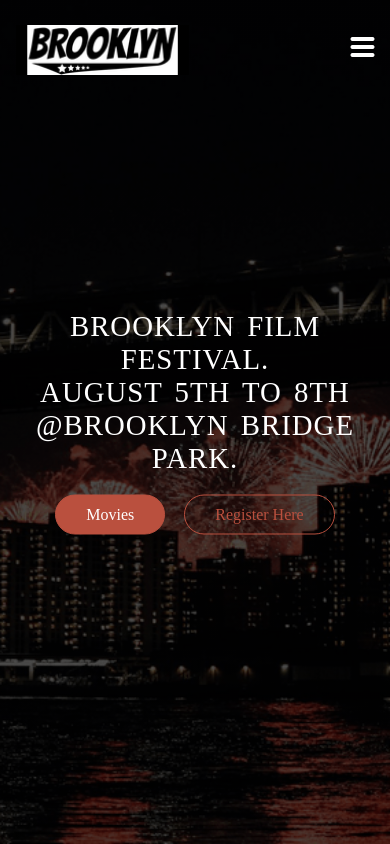
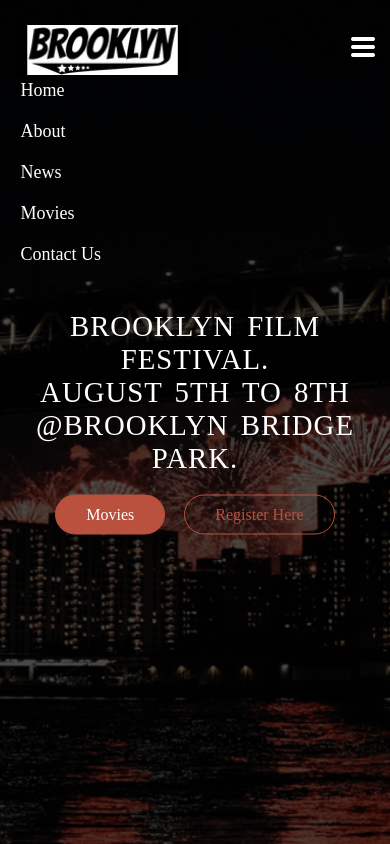
Before and after one commit to tahminaahmedrima/BrooklynFilm-Fest, a plain HTML site: page index.html in a window 390 px wide. Both pictures are taken after a click on the link 362 px from the left and 48 px from the top of the page. Shown: the top 844 px of the page. Drawn offline with nearby package versions, Linux system fonts and the light colour scheme; files whose address does not match are found by name.

Commit message:
final file updated

```diff
--- a/brooklyn.js
+++ b/brooklyn.js
@@ -13,4 +13,8 @@
       document.getElementById("main-nav").className = "";
     }
   }
+  $(".mobile-nav-icon").click(function () {
+    $("#nav-items").toggle();
+    document.getElementById("nav-items").className = "mobile-nav-items";
+  });
 });
--- a/index.html
+++ b/index.html
@@ -15,7 +15,7 @@
         <nav id="main-nav">
             <div class="row">
                 <img src="./images/logo1-min.png" alt="Brooklyn logo" class="logo">
-                <ul class="main-nav js--main-nav">
+                <ul class="main-nav js--main-nav" id="nav-items">
                     <li><a href="#home">Home</a></li>
                     <li><a href="#about">About</a></li>
                     <li><a href="#news">News</a></li>
@@ -31,7 +31,6 @@
             <a class="btn btn-ghost js--scroll-to-start" href="#register">Register Here</a>
         </div>
     </header>
-
     <section class="section-about js--section-about" id="about">
         <div class="row">
             <h2>About</h2>
@@ -44,12 +43,10 @@
                 <img src="./images/crowd-min.jpg" alt="Crowd image">
             </figure>
     </section>
-
     <section class="section-movies js--section-about" id="movies">
         <div class="row">
             <h2>Movies</h2>
         </div>
-
         <div class="row">
             <div class="col span-1-of-3">
             <div class="movies-box js--wp-4">
@@ -161,7 +158,7 @@
     </section>
     <section class="section-register" id="register">
         <div class="row">
-            <h2>Register</h2>
+            <h2>Register Now</h2>
         </div>
         <div class="row">
             <form method="post" action="#" class="register">
--- a/quries.css
+++ b/quries.css
@@ -121,4 +121,27 @@
   .contactus {
     width: 100%;
   }
+  .mobile-nav-items {
+    display: block;
+    margin-top: 70px;
+  }
+  .mobile-nav-items li {
+    text-decoration: none;
+    list-style-type: none;
+    padding: 10px 5px;
+  }
+  .mobile-nav-items li a {
+    color: white;
+    font-size: 18px;
+    text-decoration: none;
+    border-bottom: none;
+  }
+  .mobile-nav-icon {
+    position: absolute !important;
+    float: right;
+    cursor: pointer;
+    display: flex;
+    top: 0px;
+    right: 15px;
+  }
 }
--- a/style.css
+++ b/style.css
@@ -5,7 +5,7 @@
 }
 html,
 body {
-  background-color:#fff;
+  background-color: #fff;
   color: rgb(51, 51, 51);
   font-family: "sans-serif";
   font-weight: 300;
@@ -170,7 +170,6 @@
 .main-nav li {
   display: inline-block;
   margin-left: 40px;
-
 }
 .main-nav li a:link,
 .main-nav li a:visited {
@@ -193,42 +192,33 @@
   cursor: pointer;
   display: none;
 }
-
 .mobile-nav-icon i {
   font-size: 200%;
   color: #fff;
 }
-
-
 .sticky {
   position: fixed;
   top: 0;
   left: 0;
   width: 100%;
-  background-color: rgba(0,0,0, 0.9);
+  background-color: rgba(0, 0, 0, 0.9);
   z-index: 9999;
 }
-
 .sticky .main-nav {
   margin: 20px auto;
 }
-
 .sticky .main-nav li a:link,
 .sticky .main-nav li a:visited {
   padding: 10px 0;
   color: #fff;
 }
-
 .sticky .logo {
   display: block;
   margin: 5px auto;
 }
-
-
 .section-background {
   padding: 0;
   text-align: center;
-
 }
 .background-photo {
   list-style: none;
@@ -236,7 +226,6 @@
   margin: 0;
   overflow: hidden;
   background-color: #000;
-
 }
 .background-photo img {
   opacity: 0.7;
@@ -277,7 +266,6 @@
   text-align: justify;
   width: 100%;
 }
-
 .section-news {
   margin-top: 0;
   margin-bottom: 30px;
@@ -298,7 +286,7 @@
 .news-date {
   text-align: center;
   font-weight: 100;
-    font-size: 70%;;
+  font-size: 70%;
   margin-top: 0%;
   margin-bottom: 5%;
   font-style: italic;
@@ -308,12 +296,11 @@
   width: 100%;
   margin-top: 3px;
 }
-
 .section-contactus {
   padding: 0;
 }
 .contactus-photo {
-    width: 70%;
+  width: 50%;
   margin: 0;
   overflow: hidden;
   float: left;
@@ -322,7 +309,6 @@
 .contactus-showcase li {
   display: block;
 }
-
 .section-contactus .span-1-of-3 {
   text-align: center;
 }
@@ -345,12 +331,12 @@
 .register {
   width: 85%;
   margin: 0 auto;
-    padding: 25px 50PX;
+  padding: 25px 50px;
   box-sizing: 75%;
   border: 1px solid #ddd;
 }
-input[type=text],
-input[type=email],
+input[type="text"],
+input[type="email"],
 select {
   height: 35px !important;
   width: 80%;
@@ -358,7 +344,6 @@
   border-radius: 5px;
   border: 1px solid #ddd;
 }
-
 footer {
   background-color: rgb(34, 34, 34);
   padding: 50px;
@@ -366,15 +351,12 @@
   text-align: justify;
   color: #ddd;
 }
-
-footer-nav,
+.footer-nav,
 .footer-hours,
 .footer-address {
   list-style: none;
   flex: center;
-
 }
-
 .footer-nav li,
 .footer-hours li,
 .footer-address li {
@@ -391,249 +373,15 @@
 .footer-nav li a:active {
   color: #ddd;
 }
-
 .copy {
   margin-top: 30px;
   text-align: center;
   font-weight: bold;
   font-size: 20px;
 }
-
 .app-screen {
   width: 40%;
 }
 .ion-navicon-round:before {
   content: "\f20d";
 }
-
-/*
-
-
-.footer-nav li a:link,
-.footer-nav li a:visited,
-.social-links li a:link,
-.social-links li a:visited {
-  text-decoration: none;
-  border: 0;
-  color: #888;
-  -webkit-transition: color 0.2s;
-  transition: color 0.2s;
-}
-
-.footer-nav li a:hover,
-.footer-nav li a:active {
-  color: #ddd;
-}
-
-.social-links li a:link,
-.social-links li a:visited {
-  font-size: 160%;
-}
-
-
-
-
-
-
-
-
-/*
-.btn-app:link,
-.btn-app:visited {
-  border: 0;
-}
-
-.btn-app img {
-  height: 50px;
-  width: auto;
-  margin-right: 10px;
-}
-
-.box img {
-  width: 100%;
-  height: auto;
-  margin-bottom: 15px;
-}
-
-.city-feature {
-  margin-bottom: 5px;
-}
-
-.section-testimonials {
-  background-image: -webkit-linear-gradient(
-      rgba(0, 0, 0, 0.8),
-      rgba(0, 0, 0, 0.8)
-    ),
-    url(img/back-customers-min.jpg);
-  background-image: linear-gradient(rgba(0, 0, 0, 0.8), rgba(0, 0, 0, 0.8)),
-    url(img/back-customers-min.jpg);
-  background-size: cover;
-  color: #fff;
-  background-attachment: fixed;
-}
-
-blockquote {
-  padding: 2%;
-  font-style: italic;
-  line-height: 145%;
-  position: relative;
-  margin-top: 40px;
-}
-
-blockquote:before {
-  content: "\201C";
-  font-size: 500%;
-  display: block;
-  position: absolute;
-  top: -5px;
-  left: -5px;
-}
-
-cite {
-  font-size: 90%;
-  margin-top: 25px;
-  display: block;
-}
-
-cite img {
-  height: 45px;
-  border-radius: 50%;
-  margin-right: 10px;
-  vertical-align: middle;
-}
-
-.section-plans {
-  background-color: #f4f4f4;
-}
-
-.plan-box {
-  background-color: #fff;
-  border-radius: 5px;
-  width: 90%;
-  margin-left: 5%;
-  box-shadow: 0 2px 2px #efefef;
-}
-
-.plan-box div {
-  padding: 15px;
-  border-bottom: 1px solid #e8e8e8;
-}
-
-.plan-box div:first-child {
-  background-color: #fcfcfc;
-  border-top-left-radius: 5px;
-  border-top-right-radius: 5px;
-}
-
-.plan-box div:last-child {
-  text-align: center;
-  border: 0;
-}
-
-.plan-price {
-  font-size: 300%;
-  margin-bottom: 10px;
-  font-weight: 100;
-  color: #e67e22;
-}
-
-.plan-price span {
-  font-size: 30%;
-  font-weight: 300;
-}
-
-.plan-price-meal {
-  font-size: 80%;
-}
-
-.plan-box ul {
-  list-style: none;
-}
-
-.plan-box ul li {
-  padding: 5px 0;
-}
-
-.contact-form {
-  width: 60%;
-  margin: 0 auto;
-}
-
-input[type="text"],
-input[type="email"],
-select,
-textarea {
-  width: 100%;
-  padding: 7px;
-  border-radius: 3px;
-  border: 1px solid #ccc;
-}
-
-textarea {
-  height: 100px;
-}
-
-input[type="checkbox"] {
-  margin: 10px 5px 10px 0;
-}
-
-:focus {
-  outline: none;
-}
-
-
-
-.social-links {
-  list-style: none;
-  float: right;
-}
-
-
-.ion-social-facebook,
-.ion-social-twitter,
-.ion-social-googleplus,
-.ion-social-instagram {
-  -webkit-transition: color 0.2s;
-  transition: color 0.2s;
-}
-
-.ion-social-facebook:hover {
-  color: #3b5998;
-}
-
-.ion-social-twitter:hover {
-  color: #00aced;
-}
-
-.ion-social-googleplus:hover {
-  color: #dd4b39;
-}
-
-.ion-social-instagram:hover {
-  color: #517fa4;
-}
-
-footer p {
-  color: #888;
-  text-align: center;
-  margin-top: 20px;
-}
-
-.js--wp-1,
-.js--wp-2,
-.js--wp-3 {
-  opacity: 0;
-  -webkit-animation-duration: 1s;
-  animation-duration: 1s;
-}
-
-.js--wp-4 {
-  -webkit-animation-duration: 1s;
-  animation-duration: 1s;
-}
-
-.js--wp-1.animated,
-.js--wp-2.animated,
-.js--wp-3.animated {
-  opacity: 1;
-}
```
Lines whose indentation alone changed are shown as unchanged.
